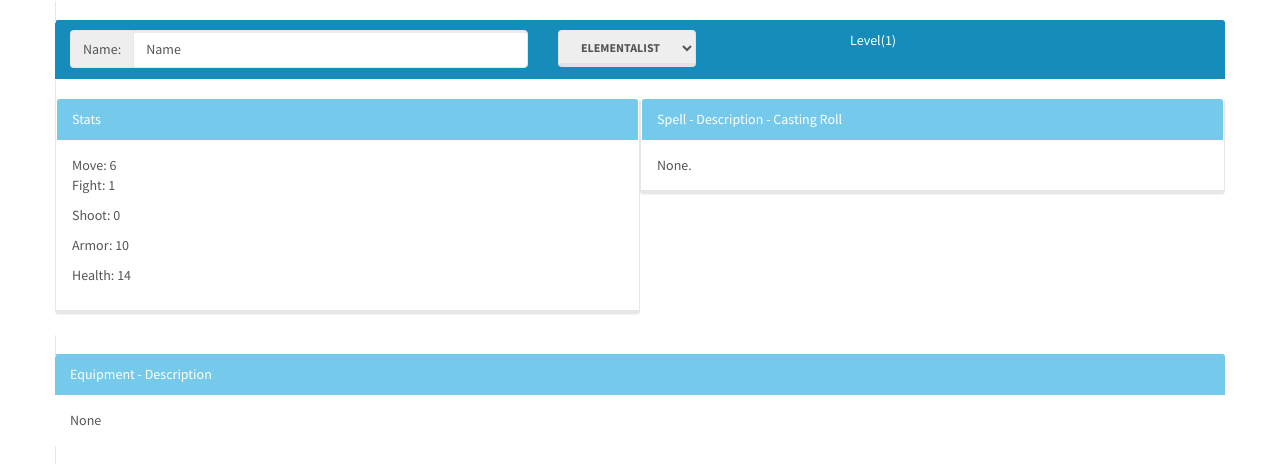
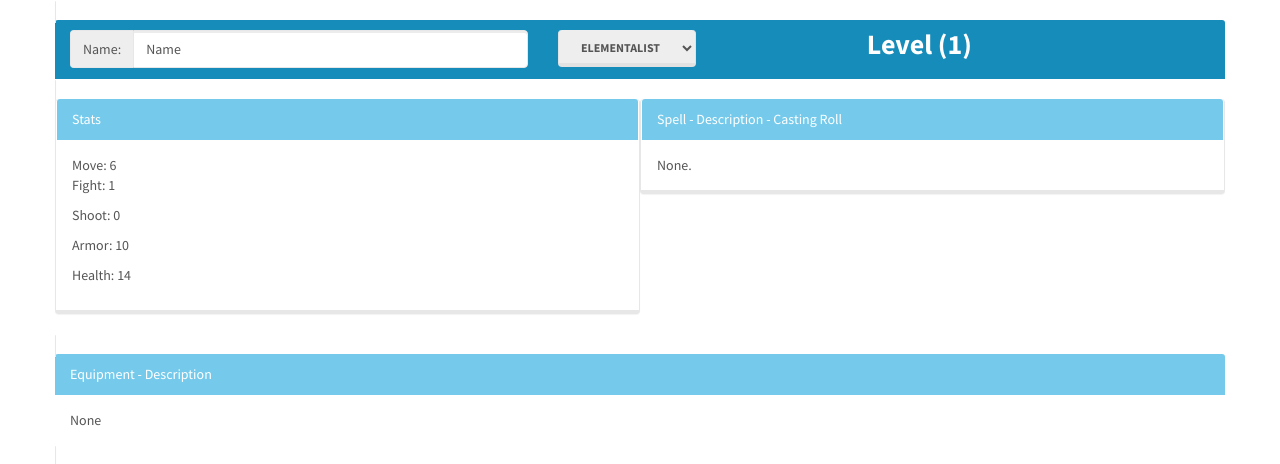
Before and after one commit to ChargerIIC/Frostgrave-WarRoster, an Angular app: page / in a window 1280 px wide. Shown: the top 464 px of the page. Built offline with nearby package versions, Linux system fonts and the light colour scheme.

Commit message:
Additional Summary Panel work fo UI
Fixing some css for the summary panel

```diff
--- a/src/app/wizard-summary-panel/wizard-summary-panel.component.css
+++ b/src/app/wizard-summary-panel/wizard-summary-panel.component.css
@@ -0,0 +1,4 @@
+.lblLevel{
+  font-size:2em;
+  font-weight:bold;
+}
--- a/src/app/wizard-summary-panel/wizard-summary-panel.component.html
+++ b/src/app/wizard-summary-panel/wizard-summary-panel.component.html
@@ -11,7 +11,7 @@
     <option *ngFor="let school of schoolsOfMagic" [ngValue]="school">{{school}}</option>
   </select>
 </div>
-<div class="col-lg-2 col-md-2 col-xs-2">
-  Level({{userMage.level}})
+<div class="col-lg-3 col-md-3 col-xs-3">
+  <span class="label lblLevel">Level ({{userMage.level}})</span>
 </div>
 </div>
```
